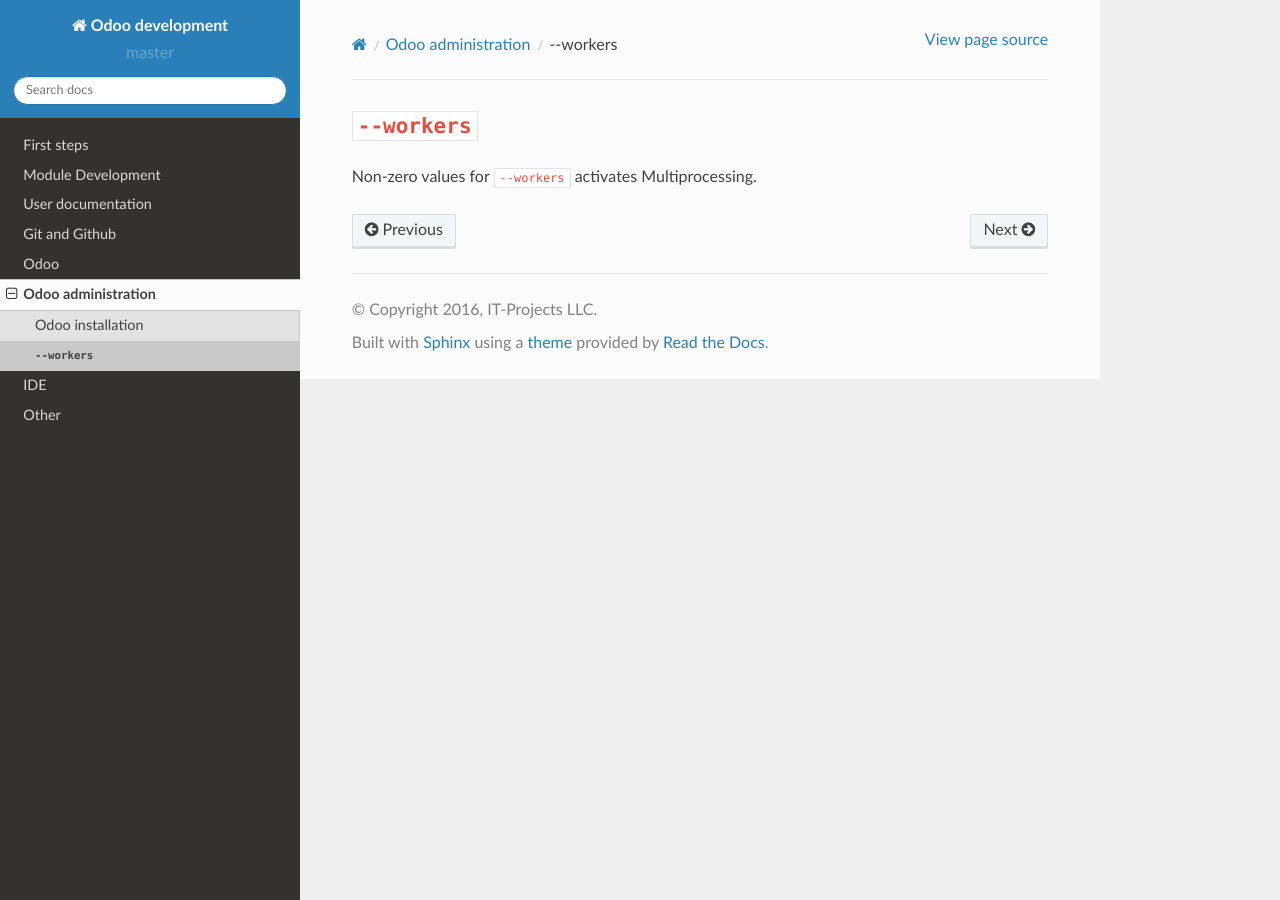
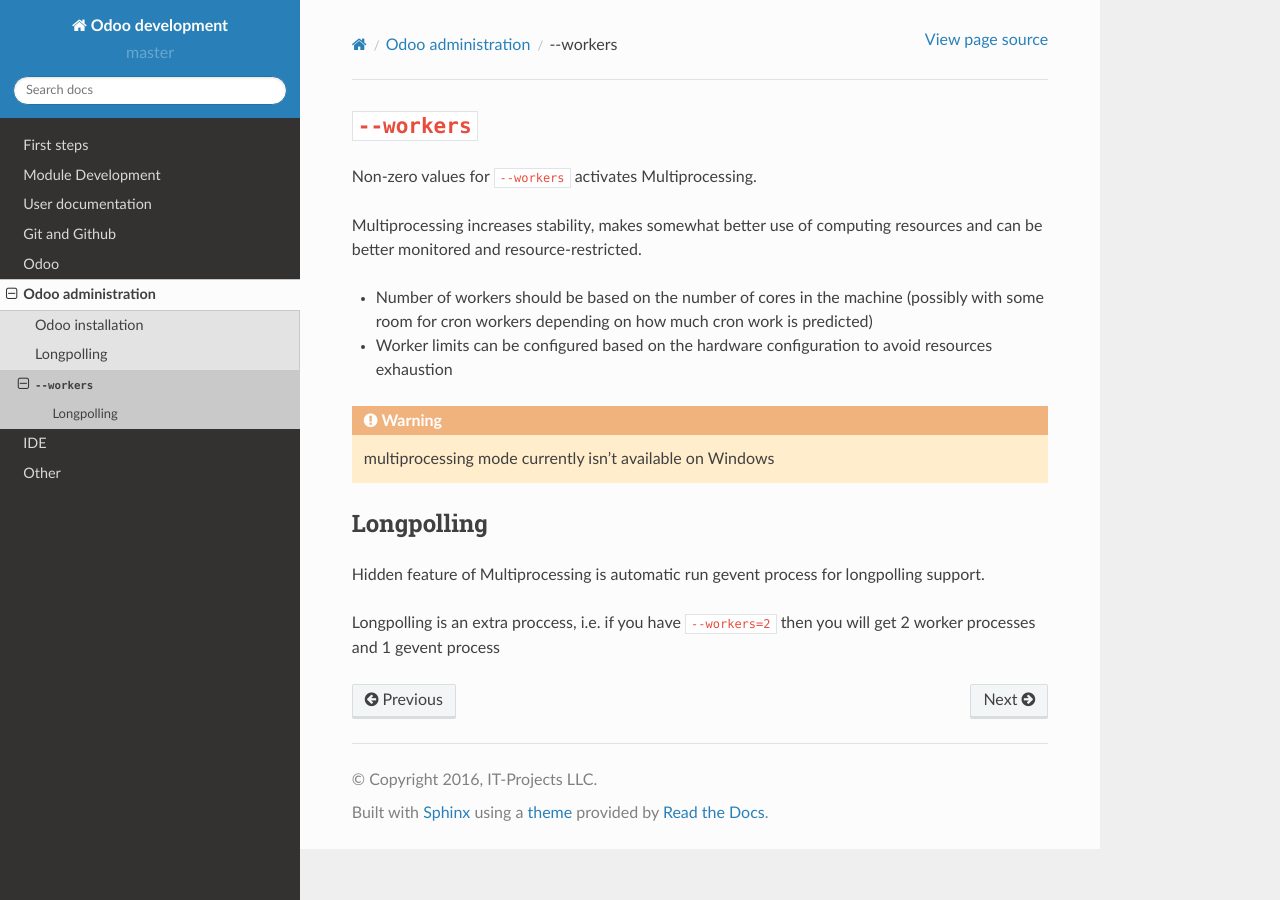
Before and after one commit to itpp-labs/odoo-development, a Sphinx documentation site: the page built from docs/admin/workers.rst, in a window 1280 px wide. Built offline with Sphinx 7.4.7 and the Read the Docs theme 2.0.0, drawn with Linux system fonts in a browser that asks for light colours; pages that are not in the unit, such as notebooks, are missing from menus.

Commit message:
Longpolling pages

```diff
--- a/docs/admin/index.rst
+++ b/docs/admin/index.rst
@@ -9,4 +9,5 @@
    :maxdepth: 3
 
    install
+   longpolling
    workers
--- a/docs/admin/workers.rst
+++ b/docs/admin/workers.rst
@@ -3,3 +3,18 @@
 ===============
 
 Non-zero values for ``--workers`` activates Multiprocessing.
+
+Multiprocessing increases stability, makes somewhat better use of computing resources and can be better monitored and resource-restricted.
+
+* Number of workers should be based on the number of cores in the machine (possibly with some room for cron workers depending on how much cron work is predicted)
+* Worker limits can be configured based on the hardware configuration to avoid
+  resources exhaustion
+
+.. warning:: multiprocessing mode currently isn't available on Windows
+
+Longpolling
+===========
+
+Hidden feature of Multiprocessing is automatic run gevent process for longpolling support.
+
+Longpolling is an extra proccess, i.e. if you have ``--workers=2`` then you will get 2 worker processes and 1 gevent process
```
Also changed, not shown: docs/admin/longpolling.rst (added, +21 -0 lines).
